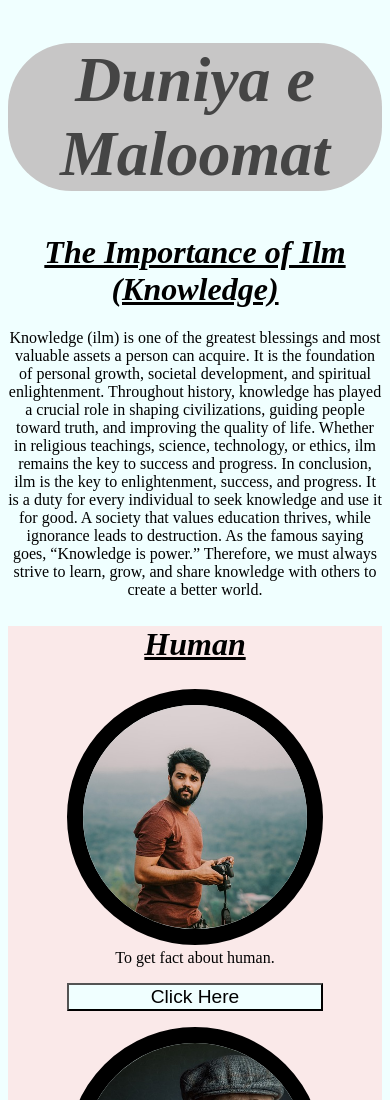
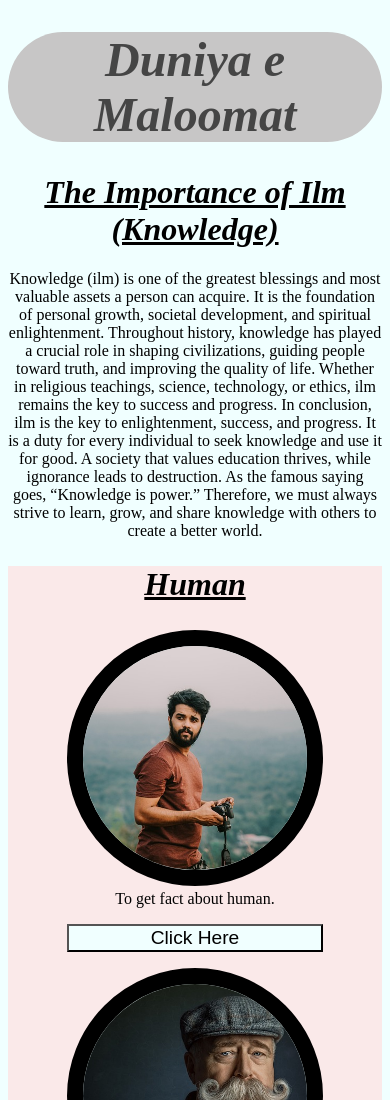
Before and after one commit to AbulQasimbintariq/Dunya-e-Maloomat, a plain HTML site: page index.html in a window 390 px wide. Shown: the top 1100 px of the page. Drawn offline with Linux system fonts and the light colour scheme.

Commit message:
responsiveness

```diff
--- a/style.css
+++ b/style.css
@@ -11,6 +11,13 @@
   font-style: italic;
   /* margin: 0; */
 }
+
+@media (max-width: 600px) {
+  #heederName {
+    font-size: 3rem;
+  }
+}
+
 #heederName:hover{
   color: black;
   background-color: white ;
```
